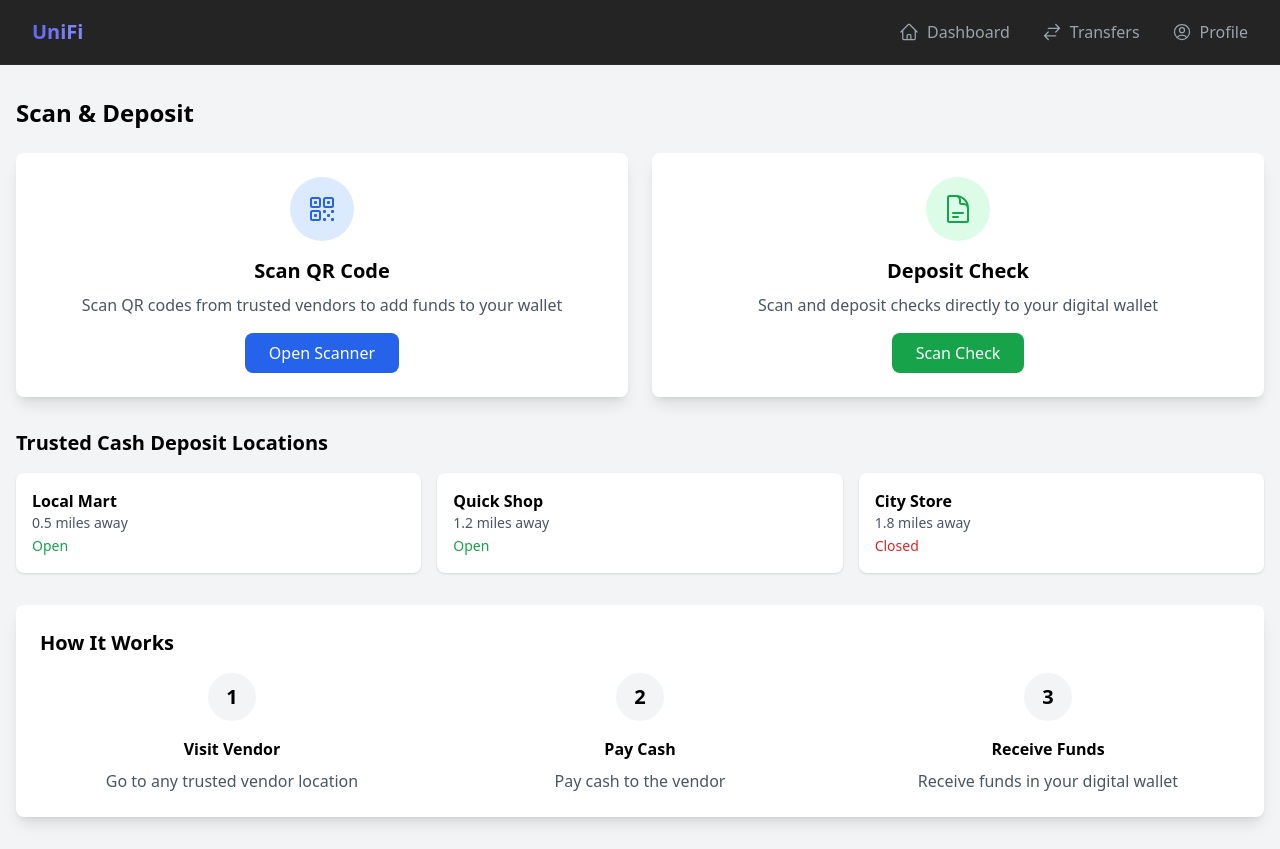
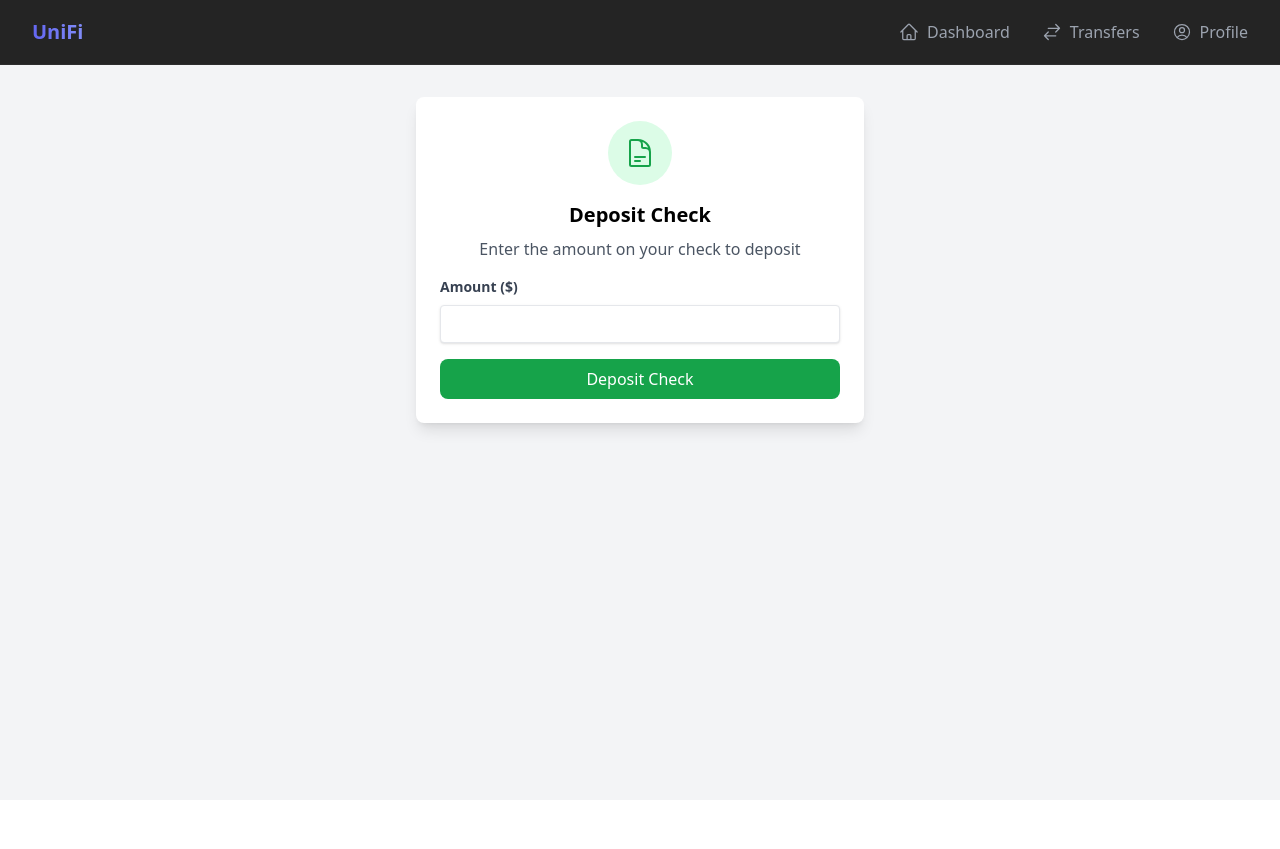
Before and after one commit to IbrahimKhanGH/GoldmanChal, a React (Create React App) app in the folder frontend/: page /scan in a window 1280 px wide. After the commit the page ends 800 px from the top, so only its background shows below. Built offline with nearby package versions, Linux system fonts and the light colour scheme.

Commit message:
transfer and deposit check

```diff
--- a/frontend/src/pages/Dashboard.jsx
+++ b/frontend/src/pages/Dashboard.jsx
@@ -54,25 +54,37 @@ function Dashboard() {
 
   const handleScan = async (result) => {
     try {
-      console.log('Scanned:', result);
+      console.log('Attempting deposit with:', result);
+      const token = localStorage.getItem('token');
 
-      // Create form data to handle the image
-      const formData = new FormData();
-      formData.append('type', 'check');
-      formData.append('amount', result.amount);
-      formData.append('image', result.image);
-
-      const response = await fetch(`${process.env.REACT_APP_API_URL}/api/deposit`, {
+      const response = await fetch(`${process.env.REACT_APP_API_URL}/api/transactions/deposit`, {
         method: 'POST',
-        body: formData
+        headers: {
+          'Authorization': `Bearer ${token}`,
+          'Content-Type': 'application/json'
+        },
+        body: JSON.stringify({
+          amount: parseFloat(result.amount)
+        })
       });
 
+      console.log('Response status:', response.status);
+
+      if (!response.ok) {
+        const errorText = await response.text();
+        console.error('Error response:', errorText);
+        throw new Error(errorText || 'Deposit failed');
+      }
+
       const data = await response.json();
+      console.log('Deposit successful:', data);
+
       setShowScanner(false);
+      fetchBalance(); // Refresh the balance
       alert(`Successfully deposited $${result.amount}`);
     } catch (error) {
       console.error('Error processing check:', error);
-      alert('Error processing deposit');
+      alert('Error processing deposit: ' + error.message);
     }
   };
 
--- a/frontend/src/pages/Scan.jsx
+++ b/frontend/src/pages/Scan.jsx
@@ -1,112 +1,86 @@
 import React, { useState } from 'react';
-import { QrCodeIcon, DocumentTextIcon } from '@heroicons/react/24/outline';
-import { useNavigate } from 'react-router-dom';
+import { DocumentTextIcon } from '@heroicons/react/24/outline';
 
 function Scan() {
-  const [scanType, setScanType] = useState(null);
-  const navigate = useNavigate();
+  const [amount, setAmount] = useState('');
+  const [isProcessing, setIsProcessing] = useState(false);
+  const [message, setMessage] = useState('');
 
-  // Mock function for handling scans
-  const handleScan = (type) => {
-    // In a real app, this would open the camera
-    console.log(`Scanning ${type}...`);
-    // Mock successful scan
-    setTimeout(() => {
-      navigate('/wallet');
-    }, 2000);
+  const handleDeposit = async (e) => {
+    e.preventDefault();
+    setIsProcessing(true);
+    setMessage('');
+
+    try {
+      const token = localStorage.getItem('token');
+      const response = await fetch(`${process.env.REACT_APP_API_URL}/api/transactions/deposit`, {
+        method: 'POST',
+        headers: {
+          'Content-Type': 'application/json',
+          'Authorization': `Bearer ${token}`
+        },
+        body: JSON.stringify({ amount: parseFloat(amount) })
+      });
+
+      const data = await response.json();
+
+      if (response.ok) {
+        setMessage('Deposit successful!');
+        setAmount('');
+        // You might want to trigger a balance refresh in the parent component
+      } else {
+        setMessage(data.message || 'Deposit failed');
+      }
+    } catch (error) {
+      console.error('Deposit error:', error);
+      setMessage('Error processing deposit');
+    } finally {
+      setIsProcessing(false);
+    }
   };
 
   return (
     <div className="container mx-auto px-4 py-8">
-      <h1 className="text-2xl font-bold mb-6">Scan & Deposit</h1>
-
-      <div className="grid grid-cols-1 md:grid-cols-2 gap-6">
-        {/* QR Code Scanner */}
-        <div className="bg-white rounded-lg shadow-lg p-6">
-          <div className="flex flex-col items-center">
-            <div className="w-16 h-16 bg-blue-100 rounded-full flex items-center justify-center mb-4">
-              <QrCodeIcon className="h-8 w-8 text-blue-600" />
-            </div>
-            <h2 className="text-xl font-semibold mb-2">Scan QR Code</h2>
-            <p className="text-gray-600 text-center mb-4">
-              Scan QR codes from trusted vendors to add funds to your wallet
-            </p>
-            <button
-              onClick={() => handleScan('qr')}
-              className="bg-blue-600 text-white px-6 py-2 rounded-lg hover:bg-blue-700 transition-colors"
-            >
-              Open Scanner
-            </button>
-          </div>
-        </div>
-
-        {/* Check Scanner */}
-        <div className="bg-white rounded-lg shadow-lg p-6">
+      <div className="max-w-md mx-auto bg-white rounded-lg shadow-lg p-6">
         <div className="flex flex-col items-center">
           <div className="w-16 h-16 bg-green-100 rounded-full flex items-center justify-center mb-4">
             <DocumentTextIcon className="h-8 w-8 text-green-600" />
           </div>
           <h2 className="text-xl font-semibold mb-2">Deposit Check</h2>
           <p className="text-gray-600 text-center mb-4">
-              Scan and deposit checks directly to your digital wallet
+            Enter the amount on your check to deposit
           </p>
-            <button
-              onClick={() => handleScan('check')}
-              className="bg-green-600 text-white px-6 py-2 rounded-lg hover:bg-green-700 transition-colors"
-            >
-              Scan Check
-            </button>
-          </div>
-        </div>
+
+          <form onSubmit={handleDeposit} className="w-full">
+            <div className="mb-4">
+              <label className="block text-gray-700 text-sm font-bold mb-2">
+                Amount ($)
+              </label>
+              <input
+                type="number"
+                step="0.01"
+                min="0.01"
+                value={amount}
+                onChange={(e) => setAmount(e.target.value)}
+                className="shadow appearance-none border rounded w-full py-2 px-3 text-gray-700 leading-tight focus:outline-none focus:shadow-outline"
+                required
+              />
             </div>
 
-      {/* Trusted Vendors Section */}
-      <div className="mt-8">
-        <h2 className="text-xl font-semibold mb-4">Trusted Cash Deposit Locations</h2>
-        <div className="grid grid-cols-1 md:grid-cols-3 gap-4">
-          {[
-            { name: 'Local Mart', distance: '0.5 miles', status: 'Open' },
-            { name: 'Quick Shop', distance: '1.2 miles', status: 'Open' },
-            { name: 'City Store', distance: '1.8 miles', status: 'Closed' },
-          ].map((vendor) => (
-            <div key={vendor.name} className="bg-white rounded-lg shadow p-4">
-              <h3 className="font-semibold">{vendor.name}</h3>
-              <p className="text-sm text-gray-600">{vendor.distance} away</p>
-              <span className={`text-sm ${
-                vendor.status === 'Open' ? 'text-green-600' : 'text-red-600'
-              }`}>
-                {vendor.status}
-              </span>
+            {message && (
+              <div className={`mb-4 text-center ${message.includes('success') ? 'text-green-600' : 'text-red-600'}`}>
+                {message}
               </div>
-          ))}
-        </div>
-      </div>
+            )}
 
-      {/* Instructions */}
-      <div className="mt-8 bg-white rounded-lg shadow-lg p-6">
-        <h2 className="text-xl font-semibold mb-4">How It Works</h2>
-        <div className="grid grid-cols-1 md:grid-cols-3 gap-6">
-          <div className="text-center">
-            <div className="w-12 h-12 bg-gray-100 rounded-full flex items-center justify-center mx-auto mb-4">
-              <span className="text-xl font-bold">1</span>
-            </div>
-            <h3 className="font-semibold mb-2">Visit Vendor</h3>
-            <p className="text-gray-600">Go to any trusted vendor location</p>
-          </div>
-          <div className="text-center">
-            <div className="w-12 h-12 bg-gray-100 rounded-full flex items-center justify-center mx-auto mb-4">
-              <span className="text-xl font-bold">2</span>
-            </div>
-            <h3 className="font-semibold mb-2">Pay Cash</h3>
-            <p className="text-gray-600">Pay cash to the vendor</p>
-          </div>
-          <div className="text-center">
-            <div className="w-12 h-12 bg-gray-100 rounded-full flex items-center justify-center mx-auto mb-4">
-              <span className="text-xl font-bold">3</span>
-            </div>
-            <h3 className="font-semibold mb-2">Receive Funds</h3>
-            <p className="text-gray-600">Receive funds in your digital wallet</p>
-          </div>
+            <button
+              type="submit"
+              disabled={isProcessing}
+              className="w-full bg-green-600 text-white px-6 py-2 rounded-lg hover:bg-green-700 transition-colors disabled:bg-gray-400"
+            >
+              {isProcessing ? 'Processing...' : 'Deposit Check'}
+            </button>
+          </form>
         </div>
       </div>
     </div>
--- a/frontend/src/pages/Transfers.jsx
+++ b/frontend/src/pages/Transfers.jsx
@@ -1,116 +1,174 @@
-import React, { useState } from 'react';
-import {
-  ArrowUpIcon,
-  ArrowDownIcon,
-  UserGroupIcon,
-  ClockIcon,
-} from '@heroicons/react/24/outline';
+import React, { useState, useEffect } from 'react';
+import { PaperAirplaneIcon, ArrowDownIcon } from '@heroicons/react/24/outline';
 
 function Transfers() {
+  const [recipientEmail, setRecipientEmail] = useState('');
   const [amount, setAmount] = useState('');
-  const [recipient, setRecipient] = useState('');
+  const [message, setMessage] = useState('');
+  const [isLoading, setIsLoading] = useState(false);
+  const [balance, setBalance] = useState(0);
+  const [recentTransfers, setRecentTransfers] = useState([]);
 
-  // Mock recent transfers data
-  const recentTransfers = [
-    { id: 1, name: 'Sarah Johnson', amount: 50.00, type: 'sent', date: '2024-03-15' },
-    { id: 2, name: 'Mike Smith', amount: 30.00, type: 'received', date: '2024-03-14' },
-    { id: 3, name: 'Emma Davis', amount: 25.00, type: 'sent', date: '2024-03-13' },
-  ];
+  // Fetch user's balance
+  useEffect(() => {
+    fetchBalance();
+    fetchRecentTransfers();
+  }, []);
+
+  const fetchBalance = async () => {
+    try {
+      const token = localStorage.getItem('token');
+      const response = await fetch(`${process.env.REACT_APP_API_URL}/api/accounts/balance`, {
+        headers: {
+          Authorization: `Bearer ${token}`,
+        },
+      });
+      const data = await response.json();
+      setBalance(data.balance);
+    } catch (error) {
+      console.error('Error fetching balance:', error);
+    }
+  };
+
+  const fetchRecentTransfers = async () => {
+    try {
+      const token = localStorage.getItem('token');
+      const response = await fetch(`${process.env.REACT_APP_API_URL}/api/transactions/transfers`, {
+        headers: {
+          Authorization: `Bearer ${token}`,
+        },
+      });
+      const data = await response.json();
+      setRecentTransfers(data.transfers);
+    } catch (error) {
+      console.error('Error fetching transfers:', error);
+    }
+  };
+
+  const handleTransfer = async (e) => {
+    e.preventDefault();
+    setIsLoading(true);
+    setMessage('');
+
+    try {
+      const token = localStorage.getItem('token');
+      const response = await fetch(`${process.env.REACT_APP_API_URL}/api/transactions/transfer`, {
+        method: 'POST',
+        headers: {
+          'Content-Type': 'application/json',
+          Authorization: `Bearer ${token}`,
+        },
+        body: JSON.stringify({
+          recipientEmail,
+          amount: parseFloat(amount),
+        }),
+      });
+
+      const data = await response.json();
+
+      if (response.ok) {
+        setMessage('Transfer successful!');
+        setRecipientEmail('');
+        setAmount('');
+        fetchBalance();
+        fetchRecentTransfers();
+      } else {
+        setMessage(data.message || 'Transfer failed');
+      }
+    } catch (error) {
+      setMessage('Error processing transfer');
+      console.error('Transfer error:', error);
+    } finally {
+      setIsLoading(false);
+    }
+  };
 
   return (
-    <div className="min-h-screen bg-dark-100">
-      <div className="max-w-7xl mx-auto px-4 sm:px-6 lg:px-8 py-8">
-        {/* Transfer Options */}
-        <div className="grid md:grid-cols-2 gap-6 mb-8">
-          {/* Send Money */}
-          <div className="bg-dark-200 rounded-2xl p-6">
-            <h3 className="text-xl font-semibold text-white mb-4">Send Money</h3>
-            <form className="space-y-4">
+    <div className="min-h-screen bg-gradient-to-b from-primary to-gray-900 text-white">
+      <div className="container mx-auto px-4 py-8">
+        <div className="grid grid-cols-1 md:grid-cols-2 gap-8">
+          {/* Left Column: Balance and Transfer Form */}
+          <div className="space-y-8">
+            {/* Balance Display */}
+            <div className="bg-white bg-opacity-10 rounded-lg shadow-lg p-6 backdrop-blur-md">
+              <h2 className="text-xl text-gray-300 mb-2">Available Balance</h2>
+              <div className="text-4xl font-bold text-secondary">${balance.toFixed(2)}</div>
+            </div>
+
+            {/* Transfer Form */}
+            <div className="bg-white bg-opacity-10 rounded-lg shadow-lg p-6 backdrop-blur-md">
+              <h2 className="text-2xl font-semibold mb-6 text-gray-100">Send Money</h2>
+              <form onSubmit={handleTransfer} className="space-y-4">
                 <div>
-                <label className="block text-gray-400 mb-2">Recipient</label>
+                  <label className="block text-gray-300 mb-2">Recipient Email</label>
                   <input
-                  type="text"
-                  value={recipient}
-                  onChange={(e) => setRecipient(e.target.value)}
-                  className="w-full bg-dark-300 text-white rounded-lg px-4 py-2 focus:ring-2 focus:ring-primary focus:outline-none"
-                  placeholder="Enter email or phone number"
+                    type="email"
+                    value={recipientEmail}
+                    onChange={(e) => setRecipientEmail(e.target.value)}
+                    className="w-full p-3 bg-gray-700 border border-gray-600 rounded-lg text-white placeholder-gray-400 focus:ring-2 focus:ring-secondary focus:border-transparent"
+                    placeholder="Enter recipient's email"
+                    required
                   />
                 </div>
                 <div>
-                <label className="block text-gray-400 mb-2">Amount</label>
+                  <label className="block text-gray-300 mb-2">Amount</label>
                   <input
                     type="number"
                     value={amount}
                     onChange={(e) => setAmount(e.target.value)}
-                  className="w-full bg-dark-300 text-white rounded-lg px-4 py-2 focus:ring-2 focus:ring-primary focus:outline-none"
+                    className="w-full p-3 bg-gray-700 border border-gray-600 rounded-lg text-white placeholder-gray-400 focus:ring-2 focus:ring-secondary focus:border-transparent"
                     placeholder="Enter amount"
+                    min="0.01"
+                    step="0.01"
+                    required
                   />
                 </div>
+                {message && (
+                  <div
+                    className={`p-3 rounded-lg ${
+                      message.includes('successful') ? 'bg-green-500 text-white' : 'bg-red-500 text-white'
+                    }`}
+                  >
+                    {message}
+                  </div>
+                )}
                 <button
                   type="submit"
-                className="w-full bg-primary hover:bg-primary-dark text-white font-semibold py-2 px-4 rounded-lg transition-colors"
+                  disabled={isLoading}
+                  className="w-full bg-secondary text-white py-3 rounded-lg hover:bg-opacity-90 transition-colors disabled:bg-gray-400"
                 >
-                Send Money
+                  {isLoading ? 'Processing...' : 'Send Money'}
                 </button>
               </form>
             </div>
-
-          {/* Quick Actions */}
-          <div className="bg-dark-200 rounded-2xl p-6">
-            <h3 className="text-xl font-semibold text-white mb-4">Quick Actions</h3>
-            <div className="grid grid-cols-2 gap-4">
-              <button className="bg-dark-300 hover:bg-dark-400 p-4 rounded-xl flex flex-col items-center transition-colors">
-                <div className="bg-blue-500/10 p-3 rounded-lg mb-2">
-                  <ArrowUpIcon className="h-6 w-6 text-blue-500" />
-                </div>
-                <span className="text-gray-300">Send</span>
-              </button>
-              <button className="bg-dark-300 hover:bg-dark-400 p-4 rounded-xl flex flex-col items-center transition-colors">
-                <div className="bg-green-500/10 p-3 rounded-lg mb-2">
-                  <ArrowDownIcon className="h-6 w-6 text-green-500" />
-                </div>
-                <span className="text-gray-300">Request</span>
-              </button>
-              <button className="bg-dark-300 hover:bg-dark-400 p-4 rounded-xl flex flex-col items-center transition-colors">
-                <div className="bg-purple-500/10 p-3 rounded-lg mb-2">
-                  <UserGroupIcon className="h-6 w-6 text-purple-500" />
-                </div>
-                <span className="text-gray-300">Split Bill</span>
-              </button>
-              <button className="bg-dark-300 hover:bg-dark-400 p-4 rounded-xl flex flex-col items-center transition-colors">
-                <div className="bg-yellow-500/10 p-3 rounded-lg mb-2">
-                  <ClockIcon className="h-6 w-6 text-yellow-500" />
-                </div>
-                <span className="text-gray-300">Scheduled</span>
-              </button>
-            </div>
-          </div>
           </div>
 
-        {/* Recent Transfers */}
-        <div className="bg-dark-200 rounded-2xl p-6">
-          <h3 className="text-xl font-semibold text-white mb-4">Recent Transfers</h3>
+          {/* Right Column: Recent Transfers */}
+          <div className="bg-white bg-opacity-10 rounded-lg shadow-lg p-6 backdrop-blur-md h-fit">
+            <h2 className="text-2xl font-semibold mb-6 text-gray-100">Recent Transfers</h2>
             <div className="space-y-4">
               {recentTransfers.map((transfer) => (
-              <div key={transfer.id} className="flex items-center justify-between p-4 bg-dark-300 rounded-xl">
-                <div className="flex items-center space-x-4">
-                  <div className={`bg-${transfer.type === 'sent' ? 'red' : 'green'}-500/10 p-2 rounded-lg`}>
-                    {transfer.type === 'sent' ? (
-                      <ArrowUpIcon className="h-6 w-6 text-red-500" />
-                    ) : (
-                      <ArrowDownIcon className="h-6 w-6 text-green-500" />
+                <div key={transfer._id} className="flex justify-between items-center border-b border-gray-700 pb-4">
+                  <div>
+                    <p className="font-medium text-gray-300">
+                      {transfer.type === 'sent' ? 'To: ' : 'From: '}
+                      {transfer.type === 'sent' ? transfer.recipientEmail : transfer.senderEmail}
+                    </p>
+                    <p className="text-sm text-gray-500">{new Date(transfer.date).toLocaleDateString()}</p>
+                  </div>
+                  <span
+                    className={`font-medium ${
+                      transfer.type === 'sent' ? 'text-red-500' : 'text-green-500'
+                    }`}
+                  >
+                    {transfer.type === 'sent' ? '-' : '+'}${transfer.amount.toFixed(2)}
+                  </span>
+                </div>
+              ))}
+              {recentTransfers.length === 0 && (
+                <p className="text-gray-400 text-center">No recent transfers</p>
               )}
             </div>
-                  <div>
-                    <p className="text-white font-medium">{transfer.name}</p>
-                    <p className="text-sm text-gray-400">{transfer.date}</p>
-                  </div>
-                </div>
-                <p className={`font-medium ${transfer.type === 'received' ? 'text-green-500' : 'text-white'}`}>
-                  {transfer.type === 'received' ? '+' : '-'}${transfer.amount.toFixed(2)}
-                </p>
-              </div>
-            ))}
           </div>
         </div>
       </div>
```
Also changed, not shown: frontend/src/components/CheckScanner.jsx (+12 -14 lines), 2 other files (tests, documents, lock files or other folders). Lines whose indentation alone changed are shown as unchanged.
